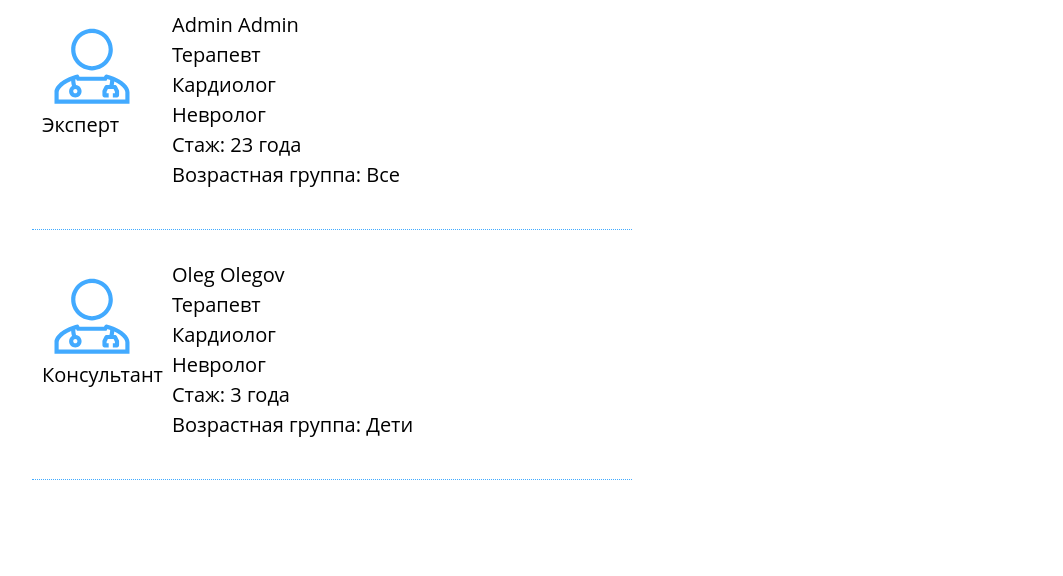
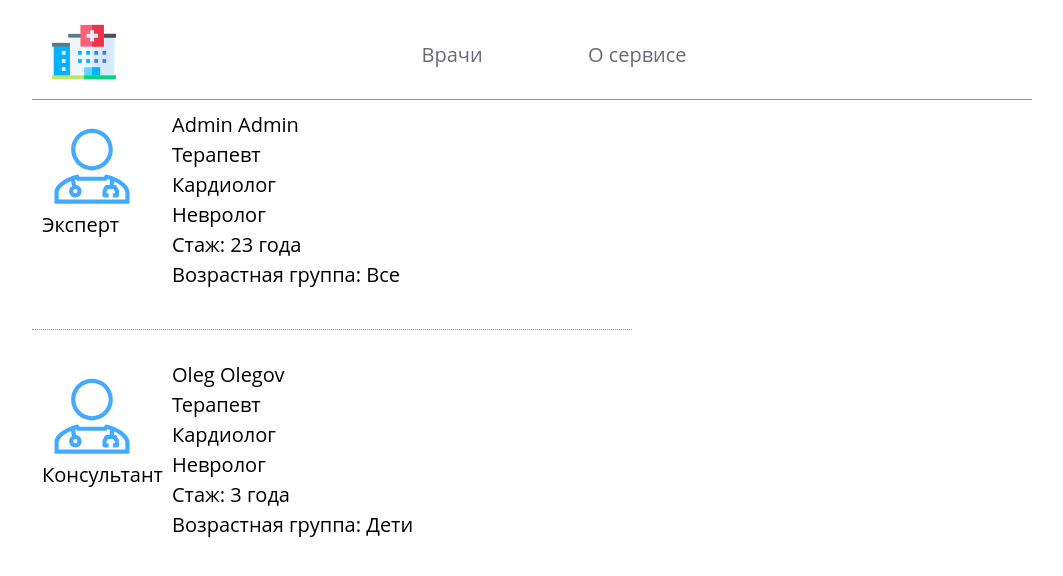
Before and after one commit to nonier/clinic-service, an Angular app in the folder clinic-frontend/: page / in a window 1280 px wide. Shown: the top 576 px of the page, without its empty margins (108-1171 px from the left). Built offline with nearby package versions, Linux system fonts and the light colour scheme.

Commit message:
fill header component

```diff
--- a/clinic-frontend/src/app/app.component.html
+++ b/clinic-frontend/src/app/app.component.html
@@ -1 +1,2 @@
+<app-header></app-header>
 <app-doctors></app-doctors>
--- a/clinic-frontend/src/app/views/header/header/header.component.css
+++ b/clinic-frontend/src/app/views/header/header/header.component.css
@@ -0,0 +1,27 @@
+.header_info_block {
+  height: 100px;
+  padding: 20px 0 0 20px;
+  text-align: center;
+  border-bottom: #42AAFF 1px groove;
+}
+
+.logo_block {
+  height: 64px;
+  width: 64px;
+  margin-right: 60px;
+  float: left;
+}
+
+.navigate_menu_block {
+  padding-top: 20px;
+}
+
+.navigate_list {
+  font-size: 20px;
+
+}
+
+li {
+  display: inline;
+  margin-right: 100px;
+}
--- a/clinic-frontend/src/app/views/header/header/header.component.html
+++ b/clinic-frontend/src/app/views/header/header/header.component.html
@@ -1 +1,15 @@
-<p>header works!</p>
+<div class="header_info_block">
+  <div class="logo_block">
+    <img class="logo" src="assets/img/logo.png">
+  </div>
+  <div class="navigate_menu_block">
+    <ul class="navigate_list">
+      <li>
+        Врачи
+      </li>
+      <li>
+        О сервисе
+      </li>
+    </ul>
+  </div>
+</div>
--- a/clinic-frontend/src/index.html
+++ b/clinic-frontend/src/index.html
@@ -5,9 +5,6 @@
   <title>ClinicFrontend</title>
   <base href="/">
   <meta name="viewport" content="width=device-width, initial-scale=1">
-  <link href="https://cdnjs.cloudflare.com/ajax/libs/font-awesome/5.10.0/css/all.min.css" rel="stylesheet">
-  <link href="https://cdn.jsdelivr.net/npm/bootstrap-icons@1.4.1/font/bootstrap-icons.css" rel="stylesheet">
-  <link href="img/favicon.ico" rel="icon">
 
   <link rel="icon" type="image/x-icon" href="favicon.ico">
 </head>
```
Also changed, not shown: clinic-frontend/src/assets/img/logo.png (added).
